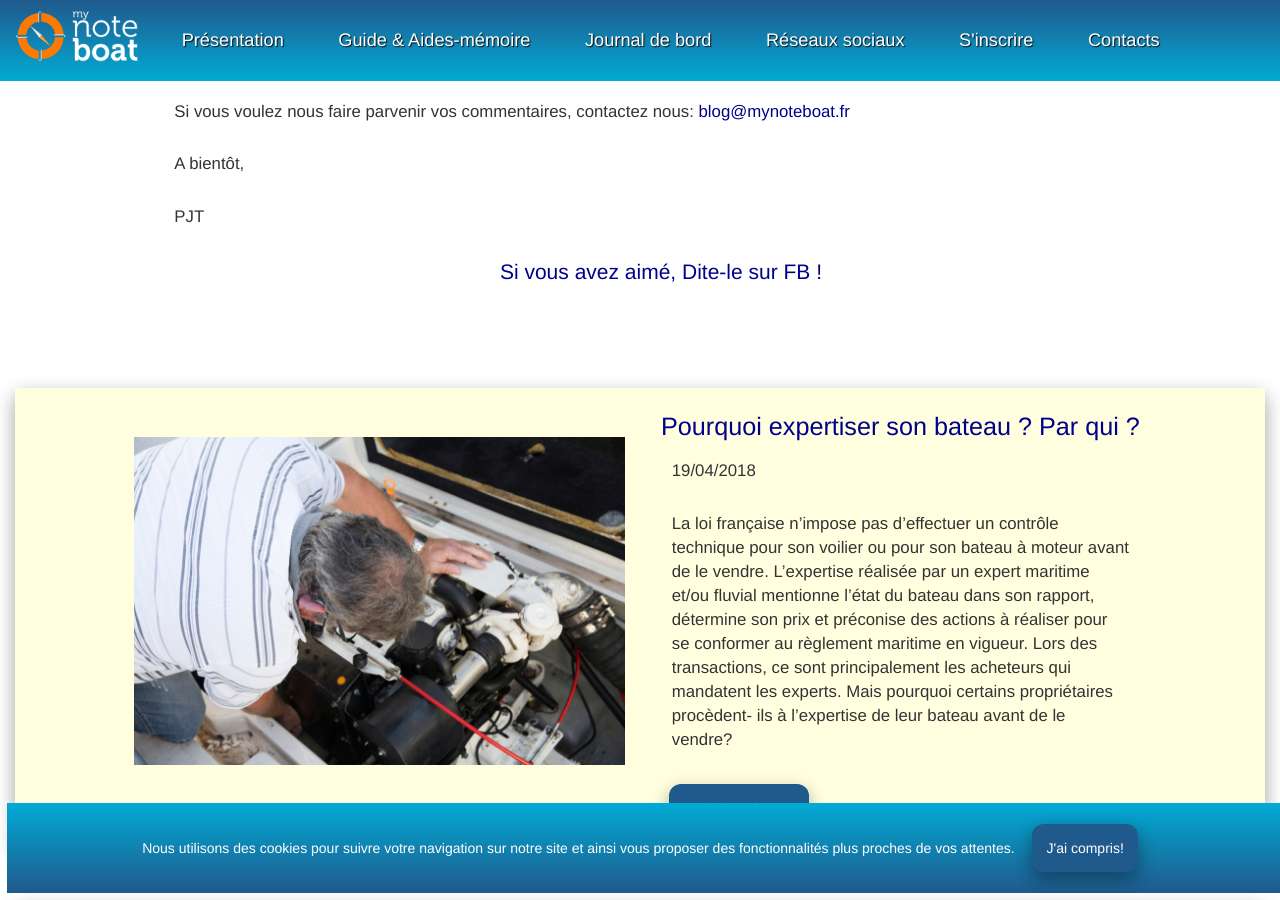
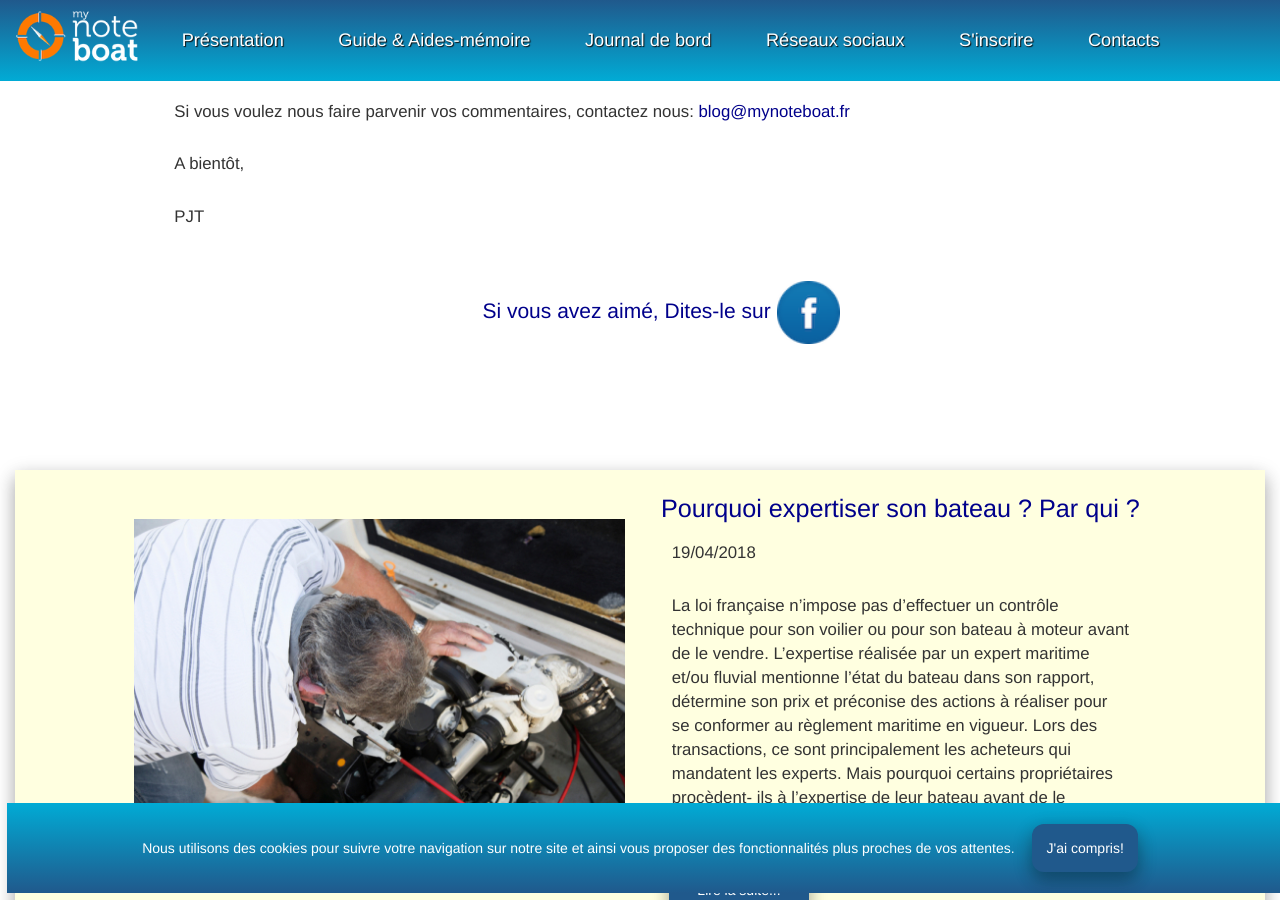
Before and after one commit to pjtiberghien/trial, a Jekyll site: the page built from docs/_posts/2017-12-27-Eric-Kryptonique.markdown, in a window 1280 px wide and 900 px high, scrolled down 898 px. Built offline with Jekyll 4.4.1, drawn with Linux system fonts in a browser that asks for light colours; nearby versions of some CDN libraries.

Commit message:
Inclus lien FB

```diff
--- a/docs/_layouts/default.html
+++ b/docs/_layouts/default.html
@@ -10,7 +10,8 @@
         <div class="col-md-10 col-md-offset-1">
         {{ content }}
         <p>{{page.author}}</p>
-        <H3>Si vous avez aimé, Dite-le sur <a href="https://www.facebook.com/sharer/sharer.php?u=http://www.mynoteboat.fr/blog/" target="_blank">FB</a> !</H3>
+        <H3>Si vous avez aimé, Dites-le sur <a href="https://www.facebook.com/sharer/sharer.php?u=http://www.mynoteboat.fr/blog/" target="_blank" ><img src="{{ site.url }}/assets/images/facebook-icon-S.png"
+            id="FB" class="socialicon"></a></H3>
         </div>
     </div>
 </div>
```
